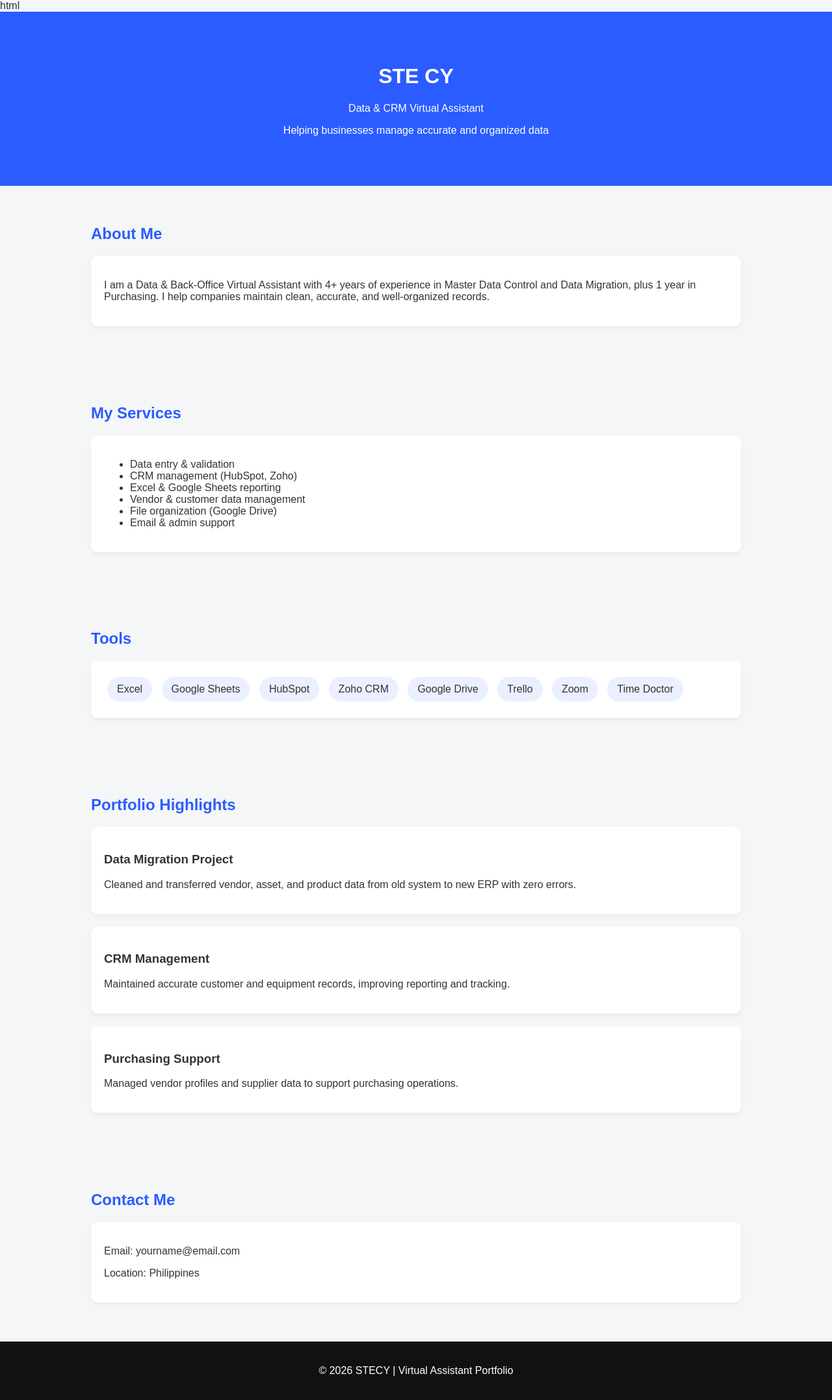
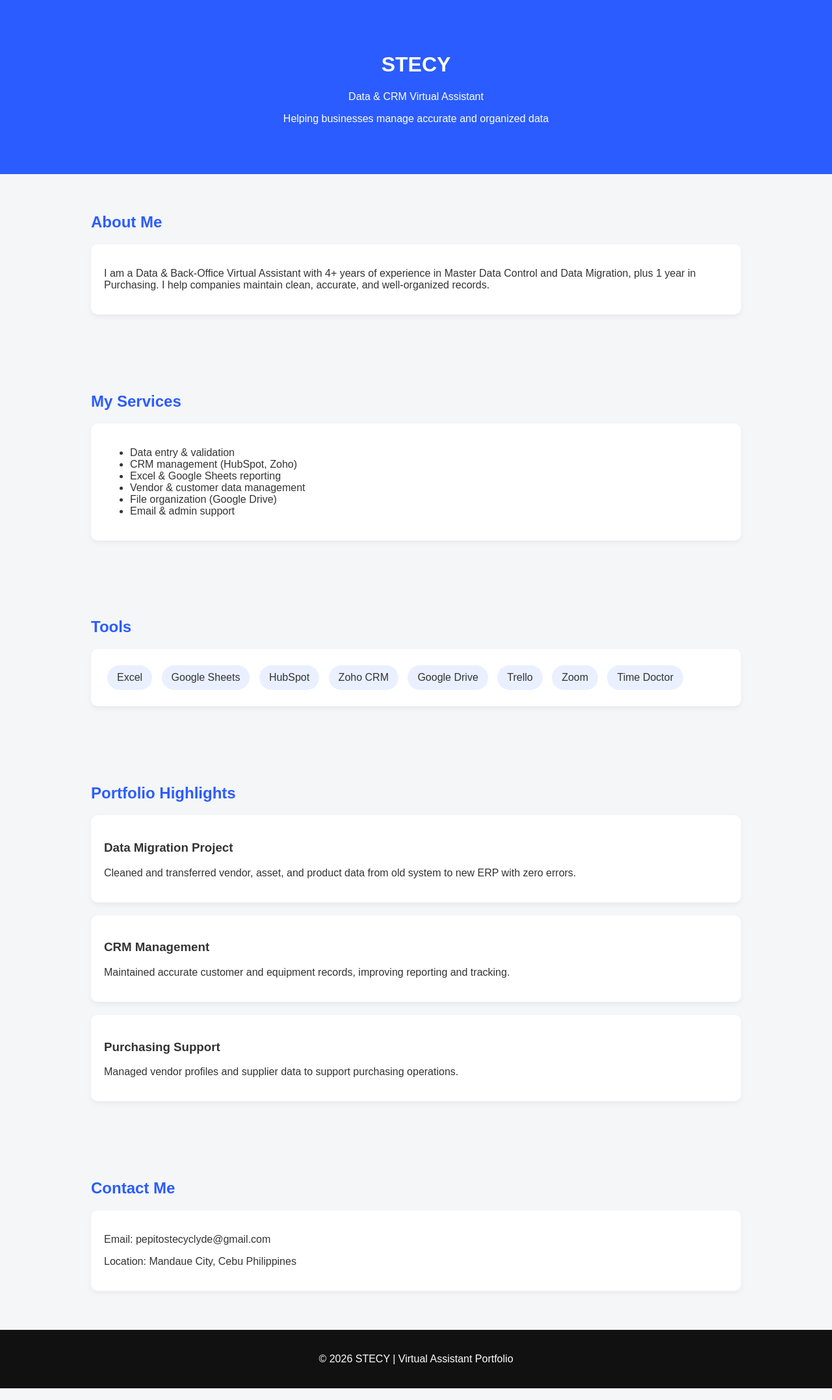
Before and after one commit to pepitostecyclyde-afk/stecy-portfolio, a plain HTML site: page index.html in a window 1280 px wide. Shown: the whole page at 65% size. Drawn offline with Linux system fonts and the light colour scheme.

Commit message:
Update index.html

```diff
--- a/index.html
+++ b/index.html
@@ -1,10 +1,8 @@
-html
-
 <!DOCTYPE html>
 <html lang="en">
 <head>
 <meta charset="UTF-8">
-<title>Ste Cy | Virtual Assistant Portfolio</title>
+<title>Stecy | Virtual Assistant Portfolio</title>
 <meta name="viewport" content="width=device-width, initial-scale=1.0">
 <style>
 body {
@@ -53,7 +51,7 @@ footer {
 <body>
 
 <header>
-    <h1>STE CY</h1>
+    <h1>STECY</h1>
     <p>Data & CRM Virtual Assistant</p>
     <p>Helping businesses manage accurate and organized data</p>
 </header>
@@ -112,8 +110,8 @@ footer {
 <section>
     <h2>Contact Me</h2>
     <div class="card">
-        <p>Email: yourname@email.com</p>
-        <p>Location: Philippines</p>
+        <p>Email: pepitostecyclyde@gmail.com</p>
+        <p>Location: Mandaue City, Cebu Philippines        </p>
     </div>
 </section>
 
@@ -122,4 +120,5 @@ footer {
 </footer>
 
 </body>
+
 </html>
```
